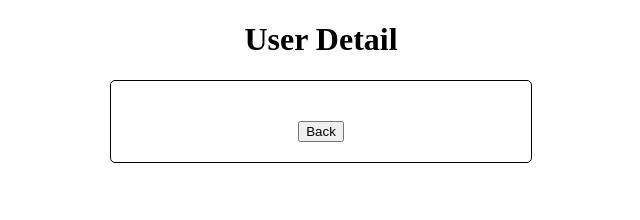
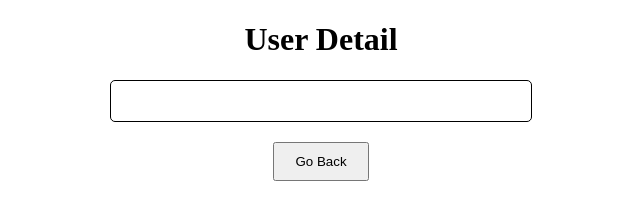
Before and after one commit to Sohail-Abbas01/User_Api, a plain HTML site: page userDetail.html in a window 1280 px wide. Shown: the whole page, without its empty margins (319-959 px from the left). Drawn offline with Linux system fonts and the light colour scheme.

Commit message:
calling user api

```diff
--- a/script.js
+++ b/script.js
@@ -27,11 +27,7 @@ async function singleUser(id) {
         <p>Phone: ${userData.phone}</p>
         <p>Website: ${userData.website}</p>
       `;
-      const backButton = document.createElement("button");
-      backButton.textContent = "Back";
-      backButton.addEventListener("click", () => {
-        window.location.href = "index.html";
-      });
+
     } else {
       console.log("Failed to fetch user.");
     }
@@ -61,6 +57,7 @@ async function fetchUsers() {
             <p>Email: ${user.email}</p>
             <p>Address: ${user.address.street}, ${user.address.city}</p>
             <button onclick="viewSingleUser(${user.id})">View User</button>
+
           </div>
         `;
         userCard.append(card);
@@ -73,7 +70,11 @@ async function fetchUsers() {
   }
 }
 
-// Redirect to view a single user's details
+
 function viewSingleUser(id) {
   window.location.href = `userDetail.html?id=${id}`;
 }
+
+function goBack() {
+  window.history.back(); // This will go back to the previous page in history
+}
--- a/userDetail.html
+++ b/userDetail.html
@@ -22,6 +22,11 @@
     .button-container {
       margin-top: 20px;
     }
+    #back_button{
+      display: block;
+      margin: 0 auto;
+  padding: 10px 20px;
+    }
   </style>
 </head>
 <body>
@@ -29,9 +34,10 @@
 
   <div id="user_detail">
     <!-- User details will be displayed here -->
-    <div class="button-container">
-        <button id="backButton">Back</button>
+
+
       </div>
+      <button id="back_button" onclick="goBack()">Go Back</button>
   </div>
 
   <script src="script.js"></script>
```
